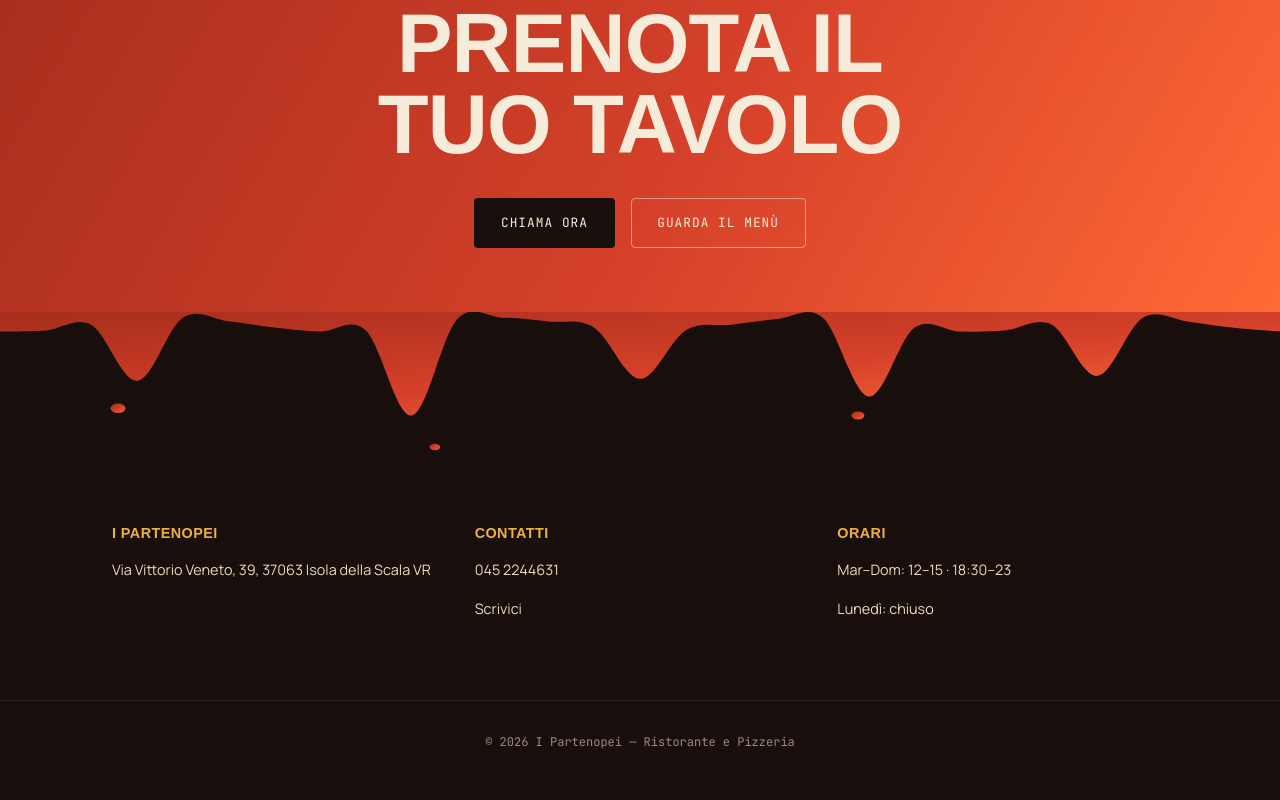
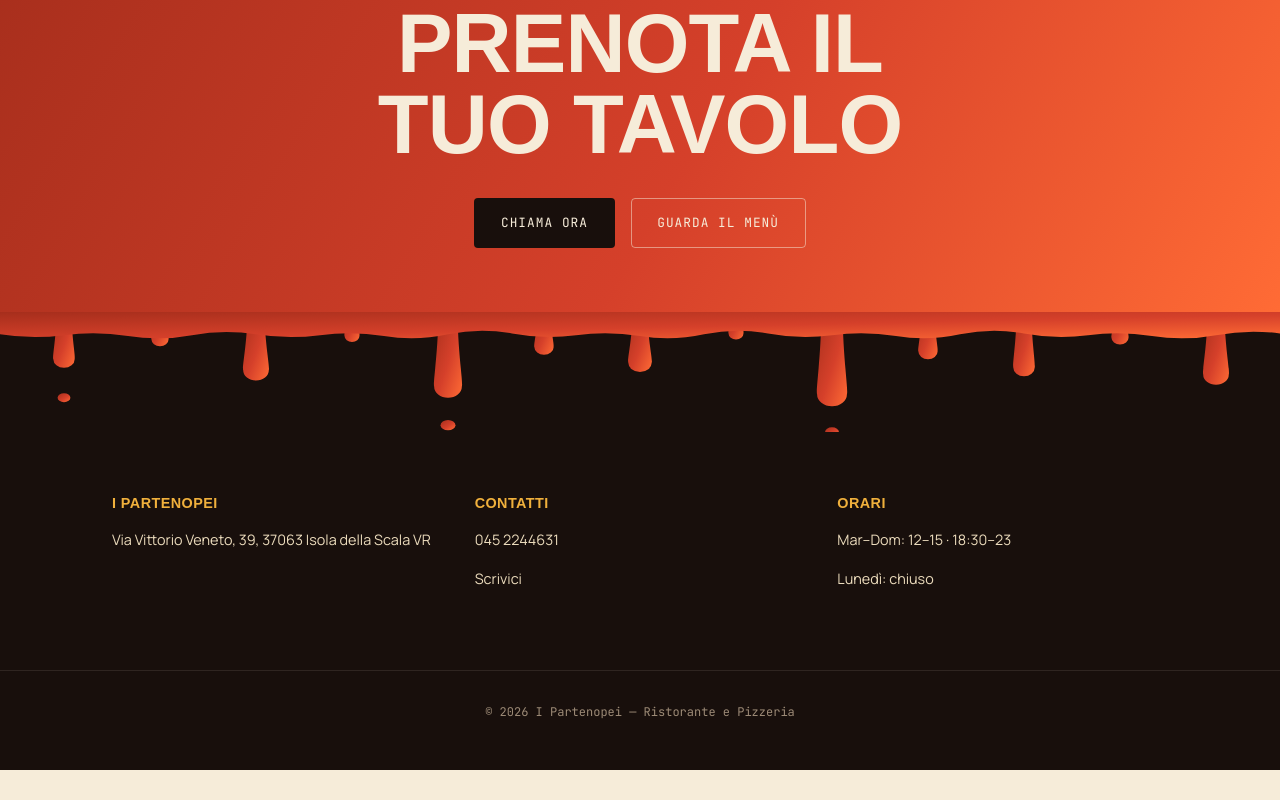
Before and after one commit to zyteroncoding/ipartenopei, a website: page index.html in a window 1280 px wide. Shown: the part 2173-2973 px from the top of the page. After the commit the page ends 2943 px from the top, so only its background shows below. Drawn offline with Linux system fonts and the light colour scheme; no server answers; a web font is replaced by a local one.

Commit message:
Fixed the style

```diff
--- a/css/style.css
+++ b/css/style.css
@@ -590,7 +590,7 @@ html.js-animazioni [data-reveal="destra"].visibile {
 .divisore-gocce {
     display: block;
     width: 100%;
-    height: 150px;
+    height: 120px;
     background: var(--colore-carbone);
     margin-bottom: -1px;
 }
--- a/index.html
+++ b/index.html
@@ -154,7 +154,7 @@
     </section>
 
     <div class="divisore-gocce" aria-hidden="true">
-        <svg viewBox="0 0 1200 190" preserveAspectRatio="none">
+        <svg viewBox="0 0 1200 140" preserveAspectRatio="none">
             <defs>
                 <linearGradient id="gradienteGocceHome" x1="0%" y1="0%" x2="100%" y2="100%">
                     <stop offset="0%" stop-color="#A62E1C"/>
@@ -162,10 +162,23 @@
                     <stop offset="100%" stop-color="#FF6B35"/>
                 </linearGradient>
             </defs>
-            <path d="M0.0,24.7 C7.1,24.4 28.6,24.7 42.9,23.3 C57.1,21.9 71.4,5.7 85.7,16.4 C100.0,27.0 114.3,88.7 128.6,87.2 C142.9,85.7 157.1,19.7 171.4,7.2 C185.7,-5.4 200.0,9.7 214.3,11.8 C228.6,13.9 242.9,17.5 257.1,19.6 C271.4,21.8 285.7,24.1 300.0,24.7 C314.3,25.3 328.6,5.4 342.9,23.2 C357.1,40.9 371.4,133.6 385.7,131.2 C400.0,128.9 414.3,29.8 428.6,9.1 C442.9,-11.6 457.1,6.7 471.4,7.2 C485.7,7.7 500.0,9.9 514.3,12.0 C528.6,14.1 542.9,7.6 557.1,19.8 C571.4,31.9 585.7,84.2 600.0,84.7 C614.3,85.3 628.6,34.5 642.9,23.1 C657.1,11.6 671.4,18.4 685.7,16.1 C700.0,13.7 714.3,10.5 728.6,9.0 C742.9,7.5 757.1,-9.1 771.4,7.2 C785.7,23.6 800.0,105.0 814.3,107.1 C828.6,109.2 842.9,33.6 857.1,19.9 C871.4,6.2 885.7,24.3 900.0,24.8 C914.3,25.3 928.6,24.5 942.9,23.0 C957.1,21.5 971.4,6.3 985.7,15.9 C1000.0,25.6 1014.3,82.3 1028.6,80.9 C1042.9,79.5 1057.1,18.7 1071.4,7.3 C1085.7,-4.2 1100.0,10.1 1114.3,12.2 C1128.6,14.4 1142.9,18.0 1157.1,20.1 C1171.4,22.2 1192.9,24.0 1200.0,24.8 L1200,0 L0,0 Z" fill="url(#gradienteGocceHome)"/>
-            <ellipse cx="110.6" cy="122.0" rx="7.0" ry="6.0" fill="url(#gradienteGocceHome)"/>
-            <ellipse cx="407.7" cy="171.0" rx="5.0" ry="4.2" fill="url(#gradienteGocceHome)"/>
-            <ellipse cx="804.3" cy="131.0" rx="6.0" ry="5.1" fill="url(#gradienteGocceHome)"/>
+            <path d="M53,0 C53,27.5 49.0,52.0 50.0,55.0 A10,10 0 1,0 70.0,55.0 C71.0,52.0 67,27.5 67,0 Z" fill="url(#gradienteGocceHome)"/>
+            <path d="M144,0 C144,15.0 141.2,29.6 142.0,32.0 A8,8 0 1,0 158.0,32.0 C158.8,29.6 156,15.0 156,0 Z" fill="url(#gradienteGocceHome)"/>
+            <path d="M232,0 C232,35.0 226.8,64.4 228.0,68.0 A12,12 0 1,0 252.0,68.0 C253.2,64.4 248,35.0 248,0 Z" fill="url(#gradienteGocceHome)"/>
+            <path d="M325,0 C325,12.5 322.3,25.9 323.0,28.0 A7,7 0 1,0 337.0,28.0 C337.7,25.9 335,12.5 335,0 Z" fill="url(#gradienteGocceHome)"/>
+            <path d="M411,0 C411,45.0 405.7,83.1 407.0,87.0 A13,13 0 1,0 433.0,87.0 C434.3,83.1 429,45.0 429,0 Z" fill="url(#gradienteGocceHome)"/>
+            <path d="M504,0 C504,20.0 500.1,38.3 501.0,41.0 A9,9 0 1,0 519.0,41.0 C519.9,38.3 516,20.0 516,0 Z" fill="url(#gradienteGocceHome)"/>
+            <path d="M593,0 C593,30.0 587.9,55.7 589.0,59.0 A11,11 0 1,0 611.0,59.0 C612.1,55.7 607,30.0 607,0 Z" fill="url(#gradienteGocceHome)"/>
+            <path d="M685,0 C685,11.0 682.3,22.9 683.0,25.0 A7,7 0 1,0 697.0,25.0 C697.7,22.9 695,11.0 695,0 Z" fill="url(#gradienteGocceHome)"/>
+            <path d="M770,0 C770,50.0 764.6,91.8 766.0,96.0 A14,14 0 1,0 794.0,96.0 C795.4,91.8 790,50.0 790,0 Z" fill="url(#gradienteGocceHome)"/>
+            <path d="M864,0 C864,22.5 860.1,43.3 861.0,46.0 A9,9 0 1,0 879.0,46.0 C879.9,43.3 876,22.5 876,0 Z" fill="url(#gradienteGocceHome)"/>
+            <path d="M953,0 C953,32.5 949.0,62.0 950.0,65.0 A10,10 0 1,0 970.0,65.0 C971.0,62.0 967,32.5 967,0 Z" fill="url(#gradienteGocceHome)"/>
+            <path d="M1045,0 C1045,14.0 1041.2,27.6 1042.0,30.0 A8,8 0 1,0 1058.0,30.0 C1058.8,27.6 1055,14.0 1055,0 Z" fill="url(#gradienteGocceHome)"/>
+            <path d="M1132,0 C1132,37.5 1126.8,69.4 1128.0,73.0 A12,12 0 1,0 1152.0,73.0 C1153.2,69.4 1148,37.5 1148,0 Z" fill="url(#gradienteGocceHome)"/>
+            <path d="M0,0 L0,26 Q30,32 60,27 Q90,22 120,28 Q150,34 180,27 Q210,20 240,26 Q270,32 300,27 Q330,22 360,28 Q390,34 420,26 Q450,18 480,25 Q510,32 540,27 Q570,22 600,28 Q630,34 660,26 Q690,18 720,25 Q750,32 780,27 Q810,22 840,28 Q870,34 900,26 Q930,18 960,25 Q990,32 1020,27 Q1050,22 1080,28 Q1110,34 1140,27 Q1170,20 1200,25 L1200,0 Z" fill="url(#gradienteGocceHome)"/>
+            <ellipse cx="60" cy="100" rx="6" ry="5.2" fill="url(#gradienteGocceHome)"/>
+            <ellipse cx="420" cy="132" rx="7" ry="6" fill="url(#gradienteGocceHome)"/>
+            <ellipse cx="780" cy="140" rx="6.5" ry="5.5" fill="url(#gradienteGocceHome)"/>
         </svg>
     </div>
 
```
Also changed, not shown: contatti.html (+3 -13 lines), menu.html (+3 -13 lines).
